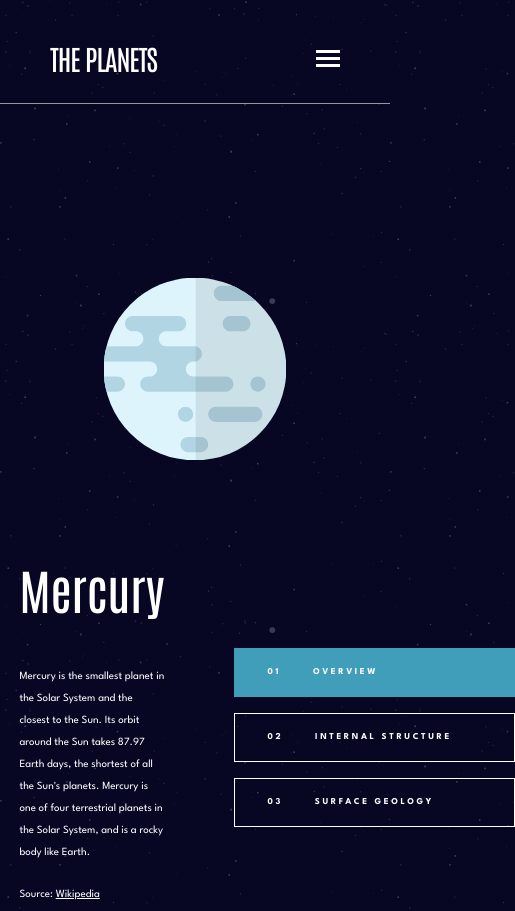
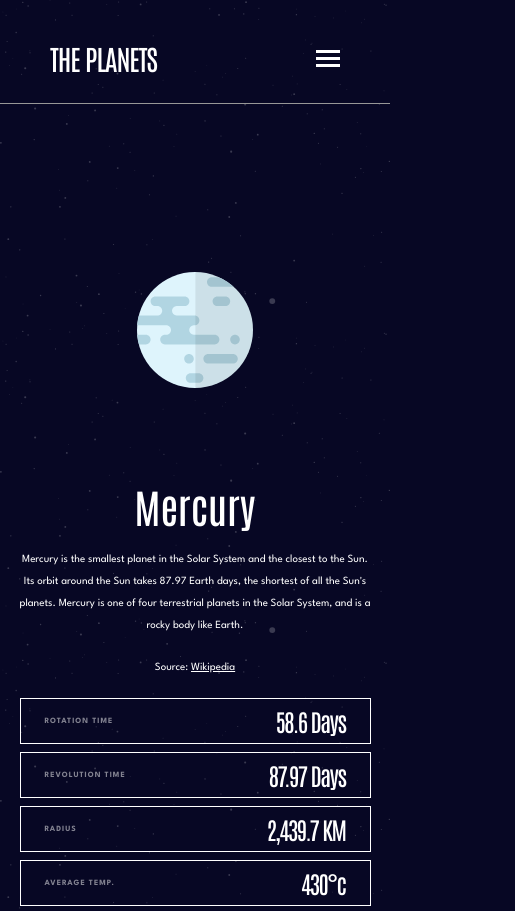
Before and after one commit to GazdagB/fm-planets, a React (Create React App) app: page / in a window 390 px wide. Shown: the top 911 px of the page, 515 px wide, since content can reach past the window. Built offline with nearby package versions, Linux system fonts and the light colour scheme; the HTML template or start-up script is replaced by a standard one.

Commit message:
Mobile responsivity partially done

```diff
--- a/src/components/Responsive.css
+++ b/src/components/Responsive.css
@@ -150,5 +150,52 @@
         margin: 0;
     }
 
+    .buttons{
+        display: none;
+    }
+
+    .data-container{
+        grid-template-columns: 1fr;
+    }
+
+    .img-mercury{
+        transform: scale(0.40);
+        max-height: fit-content;
+    }
+
+    .img-container{
+        width: 100%;
+        max-height: 300px;
+    }
+
+    .data-card{
+        flex-direction: row;
+        justify-content: space-between;
+        align-items: center;
+        padding: 0 24px;
+    }
+
+    .data-container{
+        gap: 8px;
+    }
+
+    .page-container{
+        padding-top: 180px;
+    }
+
+    .text-container h1{
+        font-size: 40px;
+        margin-bottom: 16px;
+        line-height: normal;
+    }
+
+    .text-container{
+        text-align: center;
+    }
+
+    .info-container p{
+        text-align: center;
+    }
+
 
 }
```
